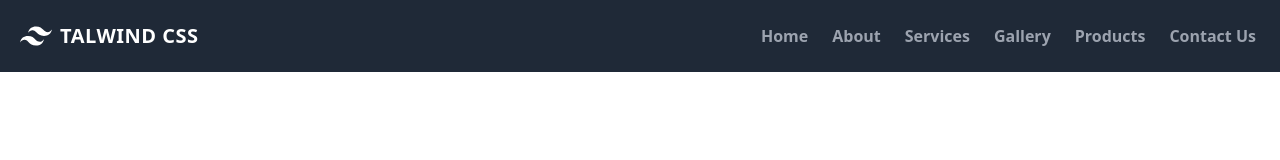
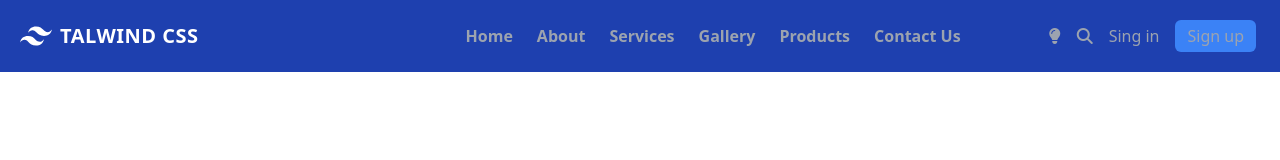
Before and after one commit to hussainHakimi/nav-res-tailwind, a website: page index.html in a window 1280 px wide. Drawn offline with nearby package versions, Linux system fonts and the light colour scheme; files that its build step writes are made by us from their sources.

Commit message:
navbar is done.

```diff
--- a/index.html
+++ b/index.html
@@ -17,17 +17,23 @@
   </head>
 
   <body>
-    <nav class="flex flex-wrap items-center p-3 bg-gray-800">
-      <a href="#" class="inline-flex items-center p-2 mr-4">
+    <nav class="flex flex-wrap items-center p-3 bg-blue-800">
+      <a href="#" class="flex items-center p-2 mr-4">
         <svg viewBox="0 0 24 24" xmlns="http://www.w3.org/2000/svg" class="w-8 h-8 mr-2 text-white fill-current" >
           <path d="M12.001 4.8c-3.2 0-5.2 1.6-6 4.8 1.2-1.6 2.6-2.2 4.2-1.8.913.228 1.565.89 2.288 1.624C13.666 10.618 15.027 12 18.001 12c3.2 0 5.2-1.6 6-4.8-1.2 1.6-2.6 2.2-4.2 1.8-.913-.228-1.565-.89-2.288-1.624C16.337 6.182 14.976 4.8 12.001 4.8zm-6 7.2c-3.2 0-5.2 1.6-6 4.8 1.2-1.6 2.6-2.2 4.2-1.8.913.228 1.565.89 2.288 1.624 1.177 1.194 2.538 2.576 5.512 2.576 3.2 0 5.2-1.6 6-4.8-1.2 1.6-2.6 2.2-4.2 1.8-.913-.228-1.565-.89-2.288-1.624C10.337 13.382 8.976 12 6.001 12z" />
         </svg>
         <span class="text-xl font-bold tracking-wide text-white uppercase" >Talwind CSS</span>
       </a>
-      <button class="inline-flex p-3 ml-auto text-white rounded outline-none hover:bg-gray-900 lg:hidden hover:text-white nav-toggler" data-target="#navigation" >
-      <i class="fa-solid fa-bars"></i>
+
+      <div class="items-center justify-center px-3 ml-auto space-x-3 font-bold text-gray-400 lg:hidden">
+        <button> Sing in</button>
+        <button class="px-3 py-1 bg-blue-500 rounded-md">Sign up</button>
+      </div>
+      <button class="inline-flex p-3 text-white rounded outline-none hover:bg-gray-900 lg:hidden hover:text-white nav-toggler" data-target="#navigation" >
+        <i class="fa-solid fa-bars"></i>
       </button>
-      <div class="hidden w-full lg:inline-flex lg:flex-grow lg:w-auto" id="navigation">
+
+      <div class="hidden w-full lg:flex lg:flex-grow lg:w-auto" id="navigation">
         <div class="flex flex-col items-start w-full font-bold lg:flex-row lg:ml-auto lg:w-auto lg:items-center lg:h-auto">
           <a href="#"
             class="items-center justify-center w-full px-3 py-2 text-gray-400 rounded lg:inline-flex lg:w-auto hover:bg-gray-900 hover:text-white">
@@ -55,7 +61,16 @@
           </a>
         </div>
       </div>
+
+      <div class="items-center justify-center hidden px-3 ml-16 space-x-4 text-gray-400 lg:flex">
+        <i class="fa-solid fa-lightbulb"></i>
+        <i class="fa-solid fa-magnifying-glass"></i>
+        <button> Sing in</button>
+        <button class="px-3 py-1 bg-blue-500 rounded-md">Sign up</button>
+      </div>
+
     </nav>
+
     <script
       src="https://cdnjs.cloudflare.com/ajax/libs/jquery/3.4.1/jquery.min.js" integrity="sha256-CSXorXvZcTkaix6Yvo6HppcZGetbYMGWSFlBw8HfCJo=" crossorigin="anonymous">
     </script>
```
